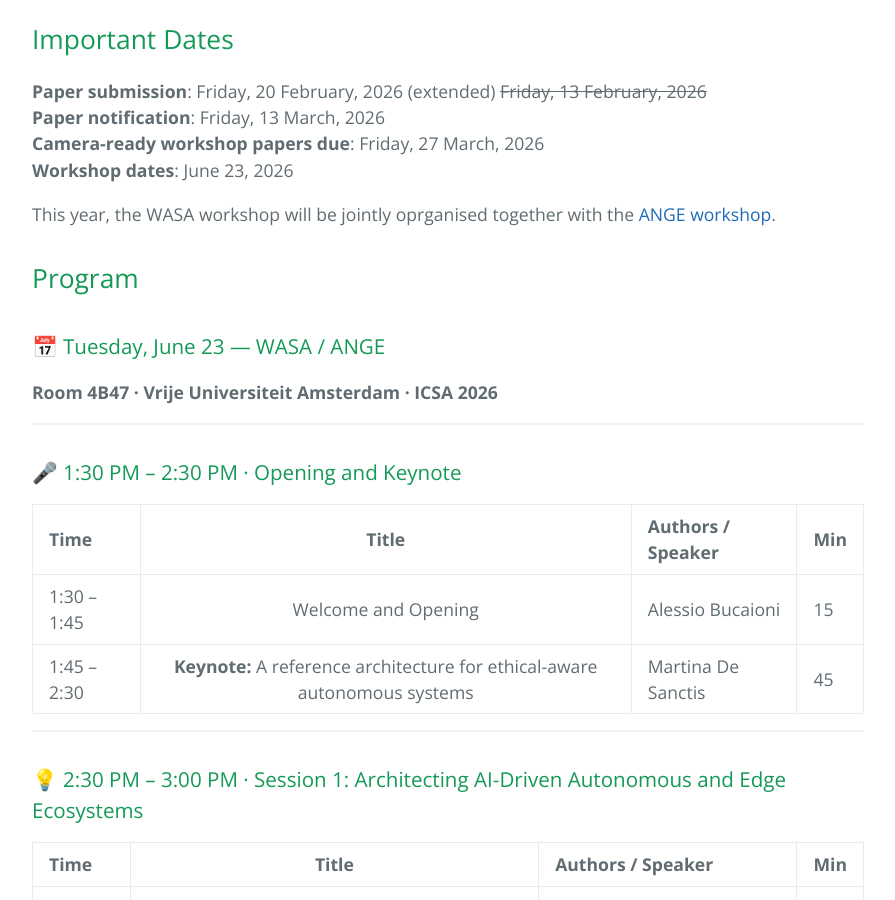
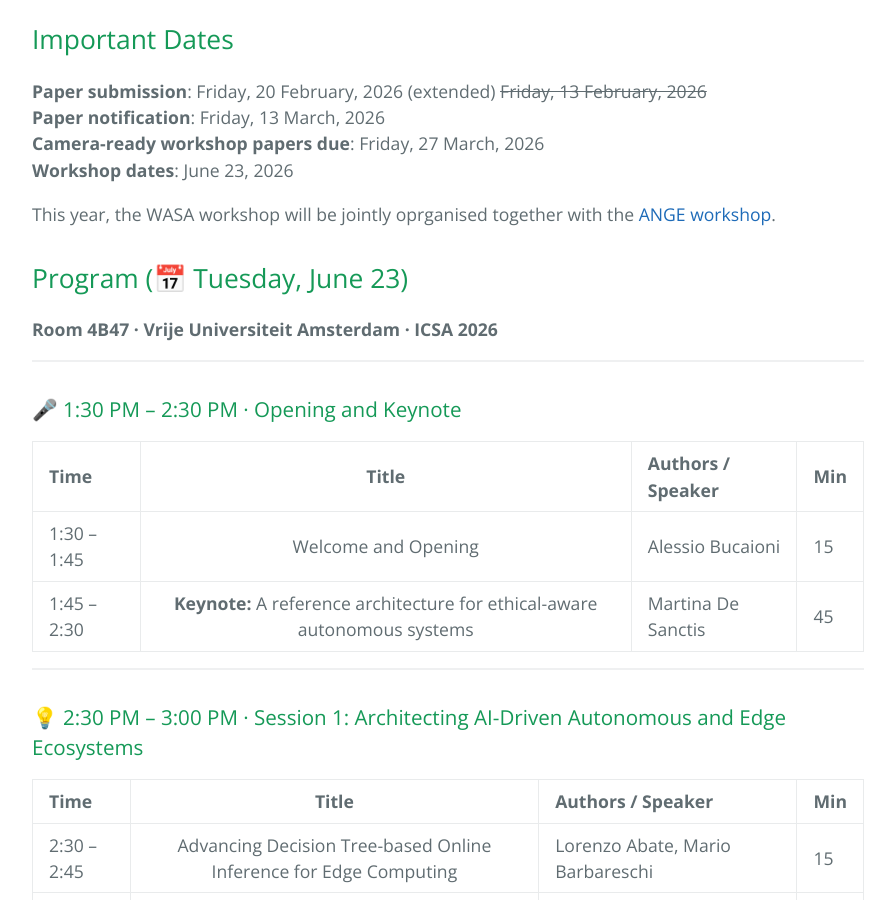
Before and after one commit to WASA-Workshop/2026, a Jekyll site: the page built from index.md, in a window 1280 px wide and 900 px high, scrolled down 2213 px. Shown: the whole window, without its empty margins (192-1087 px from the left). Built offline with Jekyll 4.4.1, drawn with Linux system fonts in a browser that asks for light colours; our own code applies the rules of GitHub Pages for plain Markdown files.

Commit message:
Update index.md

```diff
--- a/index.md
+++ b/index.md
@@ -52,8 +52,7 @@ Papers need to be submitted electronically via [EasyChair](https://easychair.org
 
 This year, the WASA workshop will be jointly oprganised together with the [ANGE workshop](https://icsaworkshop.github.io/ange-2026/).
 
-## Program
-### 📅 Tuesday, June 23 — WASA / ANGE
+## Program (📅 Tuesday, June 23)
 
 **Room 4B47 · Vrije Universiteit Amsterdam · ICSA 2026**
 
@@ -89,7 +88,7 @@ This year, the WASA workshop will be jointly oprganised together with the [ANGE
 | 3:45 – 4:00 | A Survey on Risk-Adaptive Approaches in Autonomous Ecosystems | Rui Zhang, David Halasz, Dimitri Van Landuyt | 15 |
 | 4:00 – 4:15 | Towards Collecting Large-Scale Vehicular Sensor Data for Open Access | Benjamin Kämä, Olli Timonen, Nicklas Stafford, Jere Lotvonen, Otto Kalliokoski, Aleksi Kanerva, Prabhash Rathnayake, Sameera Gamage, Aleksi Vuorinen, Siva Ariram, Ekaterina Gilman, Ella Peltonen | 15 |
 | 4:15 – 4:30 | Evolvable Knowledge Graph Demonstration for Route Planning: Learning Through Utilization | Anna Teern, Hassan Khattak, Syed Jawad Akhtar, Nada Elgendy, Pertti Seppänen, Tero Päivärinta | 15 |
-| 4:30 – 4:40 | | 🏁 Closing Remarks | TBD | 10 |
+| 4:30 – 4:40 | 🏁 Closing Remarks | TBD | 10 |
 
 ## Committees
 
```
